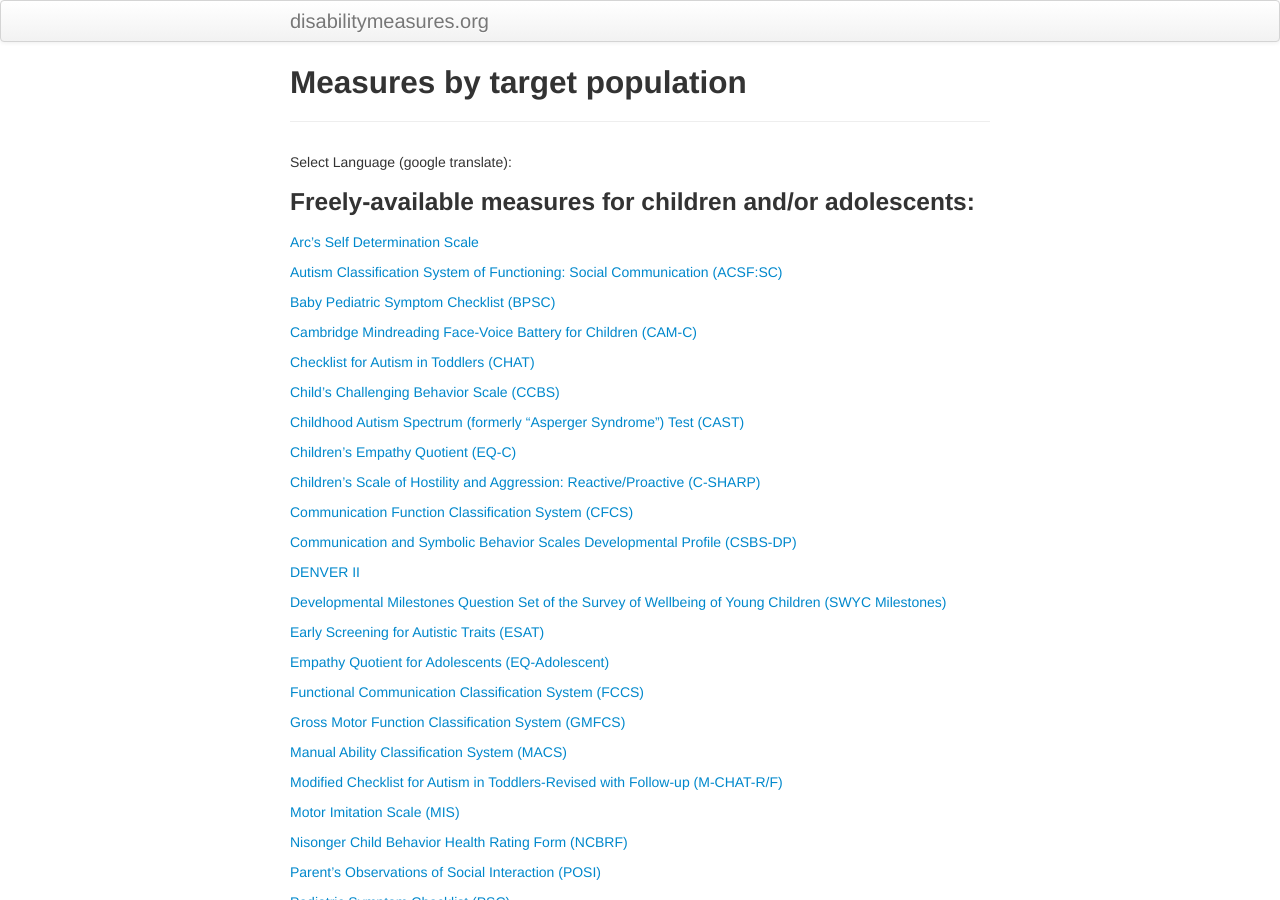
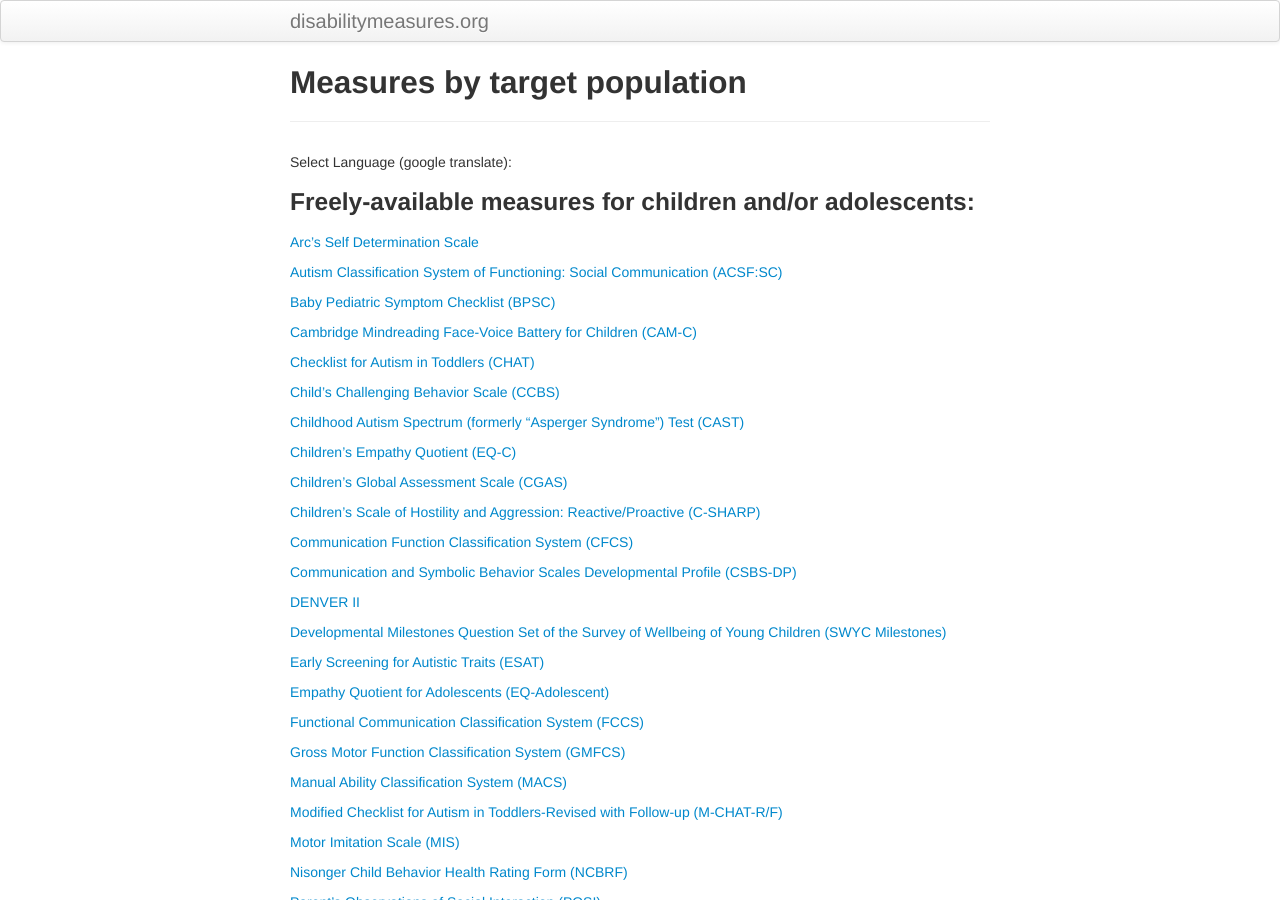
Before and after one commit to mjmaenner/disabilitymeasures, a Jekyll site: the page built from measures/index.md, in a window 1280 px wide and 900 px high. Built offline with Jekyll 4.4.1, drawn with Linux system fonts in a browser that asks for light colours.

Commit message:
Update index.md

```diff
--- a/measures/index.md
+++ b/measures/index.md
@@ -30,6 +30,8 @@ function googleTranslateElementInit() {
 [Childhood Autism Spectrum (formerly "Asperger Syndrome") Test (CAST)](http://disabilitymeasures.org/cast)
 
 [Children's Empathy Quotient (EQ-C)](http://disabilitymeasures.org/EQC)
+
+[Children's Global Assessment Scale (CGAS)](http://disabilitymeasures.org/cgas)
 
 [Children's Scale of Hostility and Aggression: Reactive/Proactive (C-SHARP)](http://disabilitymeasures.org/c-sharp)
 
```
